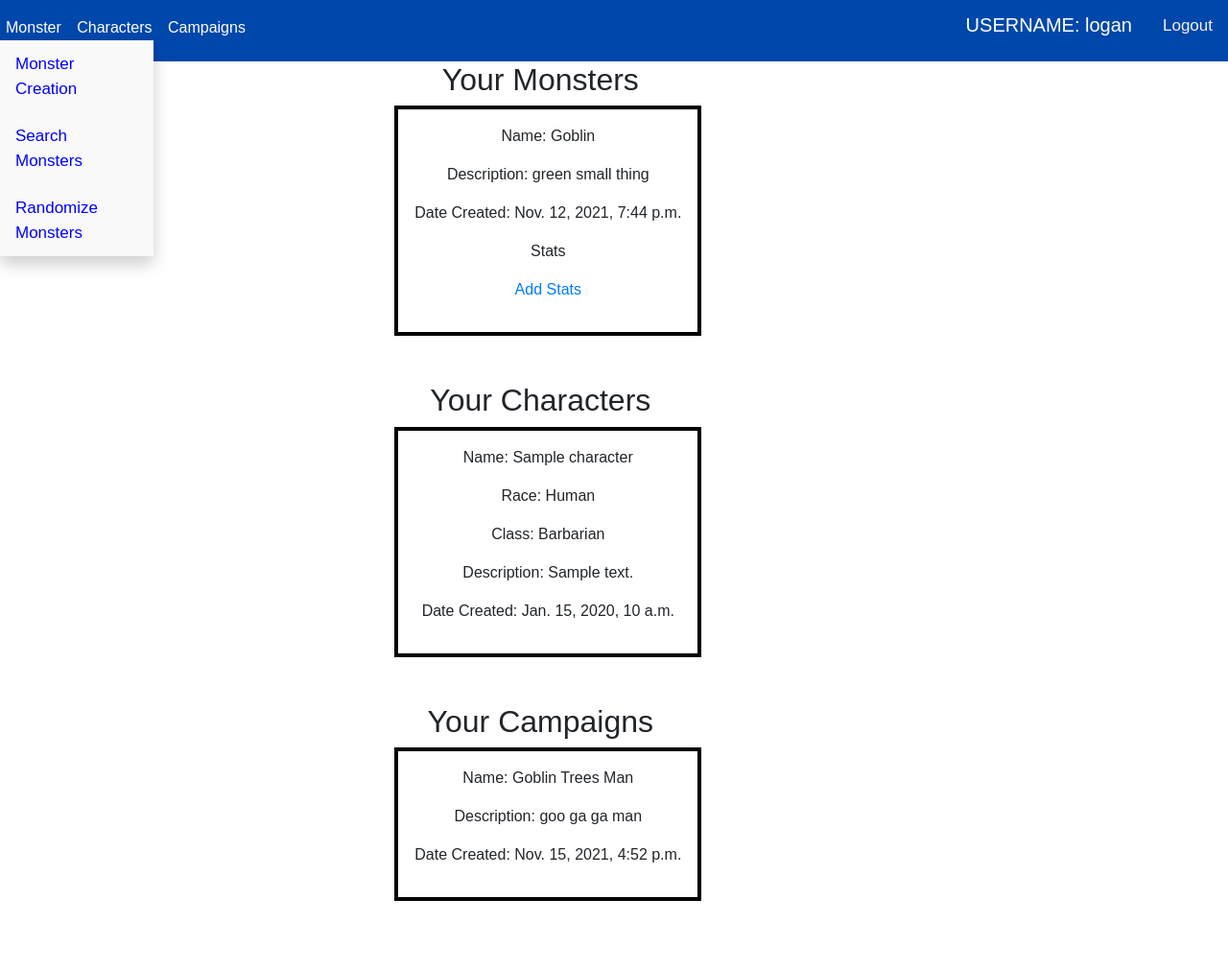
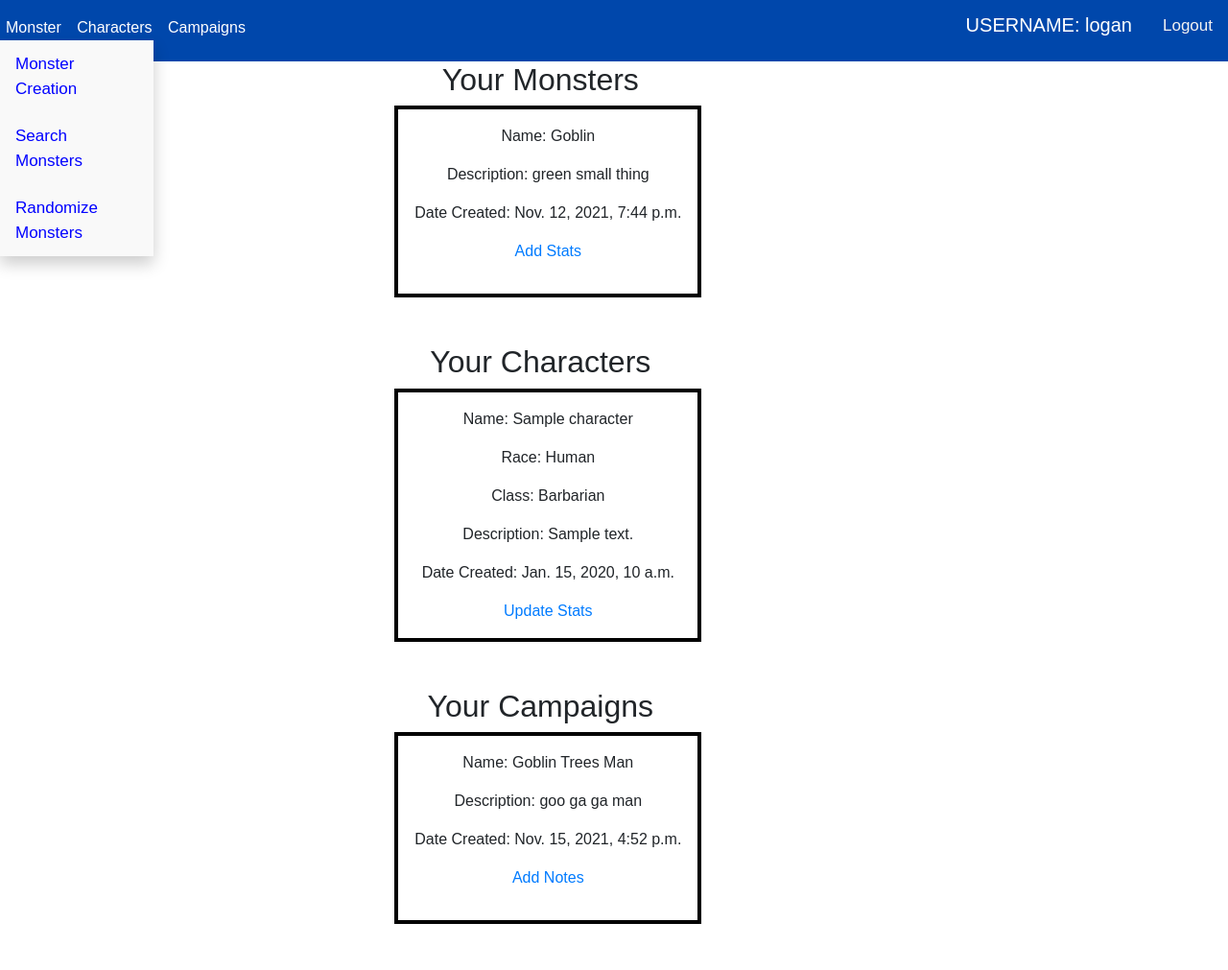
Before and after one commit to wcollins22/DiceAndMangement, a Django app: page /DMpage/ in a window 1280 px wide. Shown: the whole page at 96% size. Before the commit the page ends 939 px from the top, so only its background shows below. Run offline with Django 3.2, Linux system fonts and the light colour scheme; a user stored in the database is signed in; data comes from the database, SQL or seed files in the repository; tables that the repository leaves empty hold one stand-in row (values such as "Sample post"); some libraries are stand-ins or nearby versions.

Commit message:
Update DMview.html

```diff
--- a/app/templates/DMview.html
+++ b/app/templates/DMview.html
@@ -9,6 +9,7 @@
 
 <style>
     body {
+        background-image: url(static/images/search.jpeg)
     margin: 0;
     font-family: Arial, Helvetica, sans-serif;
     }
@@ -146,7 +147,7 @@
             <div class="dropdown-content">
               <a href="{% url 'CreateCharacter' %}">Character Creation</a>
                 <a href="{% url 'search-c' %}">Search Characters</a>
-                <a href="#">Randomize Characters</a>
+                <a href="{% url 'randomch' %}">Randomize Characters</a>
             </div>
         </div>
         <div class="dropdown">
@@ -177,8 +178,12 @@
                             <p>Name: {{monster.name}}</p>
                             <p>Description: {{monster.descript}}</p>
                             <p>Date Created: {{monster.date_created}}</p>
-                            <p>Stats {{monster.stats_set}}</p>
-                            <a href="{% url 'm_stats' monster.id%}">Add Stats</a></p>
+                            {% if monster.stats == None %}
+                                <a href="{% url 'm_stats' monster.id%}">Add Stats</a></p>
+                            {% else %}
+                                <a href="#"> Update Stats</a>
+                            {% endif %}
+
                         </div>
                     </div>
                 </div>
@@ -199,6 +204,11 @@
                     <p>Class: {{character.classes}}</p>
                     <p>Description: {{character.descript}}</p>
                     <p>Date Created: {{character.date_created}}</p>
+                    {% if character.stats == None %}
+                        <a href="{% url 'c_stats' character.id%}">Add Stats</a></p>
+                    {% else %}
+                        <a href="#"> Update Stats</a>
+                    {% endif %}
                 </div>
             </div>
         </div>
@@ -214,6 +224,7 @@
                     <p>Name: {{campaign.name}}</p>
                     <p>Description: {{campaign.descript}}</p>
                     <p>Date Created: {{campaign.date_created}}</p>
+                    <a href="{% url 'notes' campaign.id%}">Add Notes</a></p>
                 </div>
             </div>
         </div>
```
